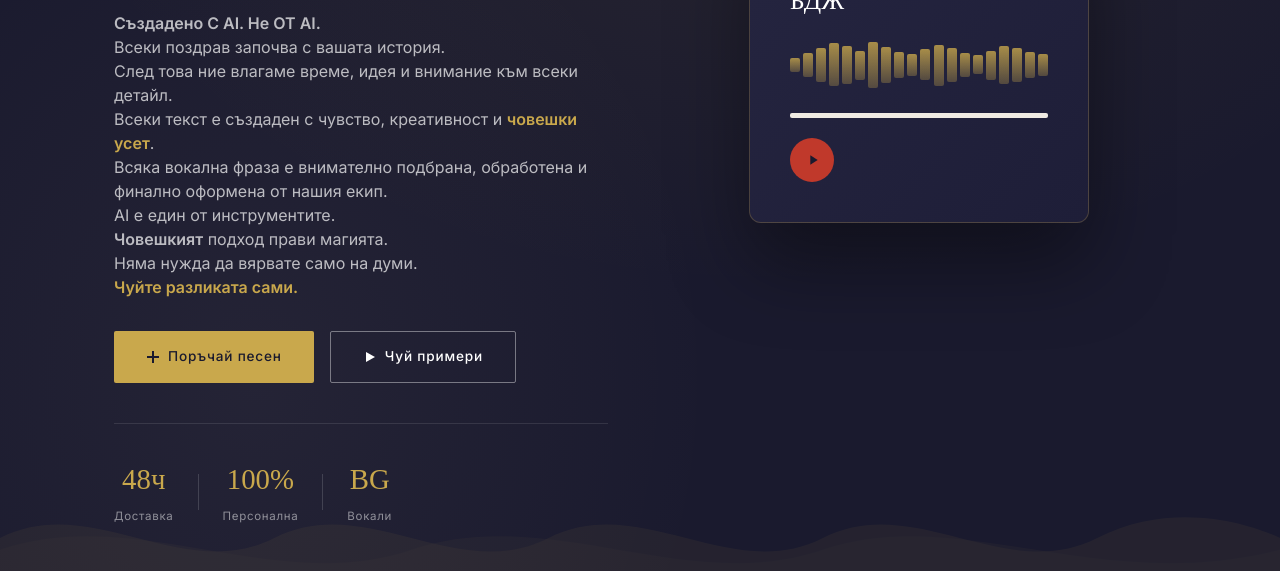
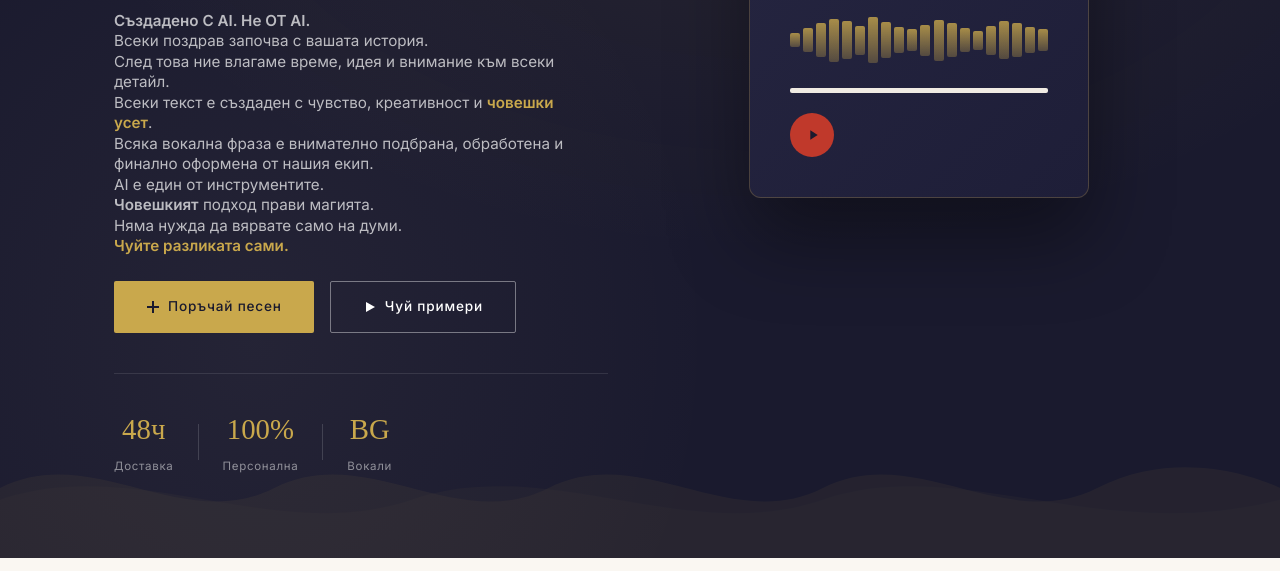
Before and after one commit to mlutzkan/pozdrav.fun, a website: page index.html in a window 1280 px wide. Shown: the part 529-1100 px from the top of the page. Drawn offline with Linux system fonts and the light colour scheme; a web font is replaced by a local one.

Commit message:
Further tighten hero subhead line height and spacing

```diff
--- a/style.css
+++ b/style.css
@@ -257,9 +257,9 @@ nav.scrolled {
 
 .hero-subhead {
   color: rgba(255,255,255,0.7);
-  font-size: 1rem;
-  line-height: 1.5;
-  margin-bottom: 2rem;
+  font-size: 0.95rem;
+  line-height: 1.35;
+  margin-bottom: 1.5rem;
   max-width: 480px;
 }
 
```
